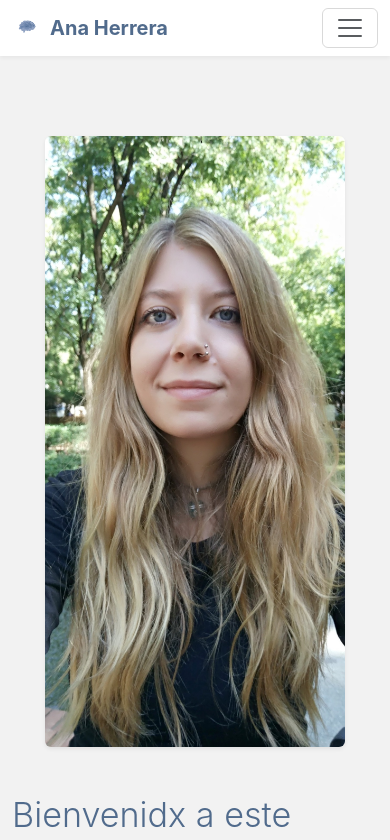
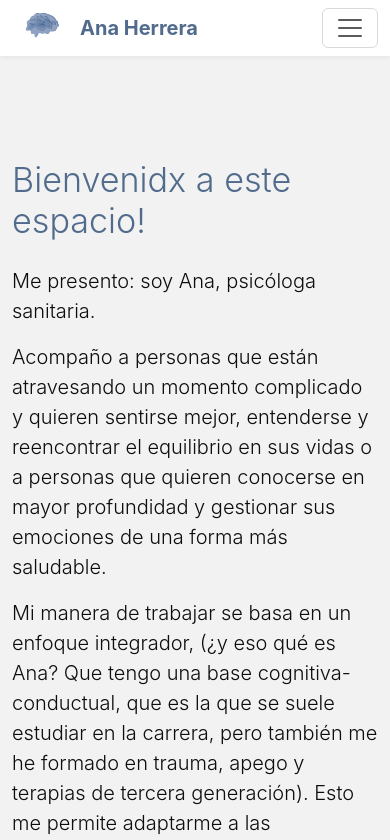
Before and after one commit to fravalpin/hpsico, a React (Vite) app: page / in a window 390 px wide. Shown: the top 840 px of the page. Built offline with nearby package versions, Linux system fonts and the light colour scheme.

Commit message:
fix: adjust logo size in navbar and improve mobile layout in sections

```diff
--- a/src/components/common/NavbarMenu.jsx
+++ b/src/components/common/NavbarMenu.jsx
@@ -8,13 +8,14 @@ const NavbarMenu = () => {
   return (
     <Navbar expanded={expanded} expand="lg" sticky="top" className="bg-white">
       <Container>
-        <Navbar.Brand href="#inicio" onClick={() => setExpanded(false)} className="fw-bold text-primary">
-          <img
-            src={logoImg}
-            height="30"
-            className="d-inline-block align-top me-2"
-            alt="Logo Ana Herrera"
-          />
+        <Navbar.Brand href="#inicio" onClick={() => setExpanded(false)} className="fw-bold text-primary d-flex align-items-center">
+          <div style={{ height: '30px', overflow: 'hidden', display: 'flex', alignItems: 'center' }} className="me-2">
+            <img
+              src={logoImg}
+              style={{ height: '200%', objectFit: 'contain' }}
+              alt="Logo Ana Herrera"
+            />
+          </div>
           Ana Herrera
         </Navbar.Brand>
         <Navbar.Toggle aria-controls="basic-navbar-nav" onClick={() => setExpanded(expanded ? false : "expanded")} />
--- a/src/components/sections/AboutMe.jsx
+++ b/src/components/sections/AboutMe.jsx
@@ -7,7 +7,7 @@ const AboutMe = () => {
   return (
     <SectionWrapper id="sobre-mi">
       <Row className="align-items-center">
-        <Col md={6} className="text-center mb-4 mb-md-0 order-md-last">
+        <Col md={6} className="text-center mb-4 mb-md-0 order-2 order-md-last">
            <Image
             src={aboutImg}
             alt="Retrato de Ana Herrera"
@@ -19,7 +19,7 @@ const AboutMe = () => {
           />
         </Col>
 
-        <Col md={6} className="order-md-first">
+        <Col md={6} className="order-1 order-md-first">
           <h2 className="mb-4">💫 Sobre mí</h2>
 
           <div className="mb-4">
--- a/src/components/sections/Contact.jsx
+++ b/src/components/sections/Contact.jsx
@@ -13,7 +13,7 @@ const Contact = () => {
   return (
     <SectionWrapper id="contacto">
       <Row className="align-items-center">
-        <Col md={6} className="text-center mb-4 mb-md-0">
+        <Col md={6} className="text-center mb-4 mb-md-0 order-2 order-md-1">
           <Image
             src={contactImg}
             alt="Ilustración de contacto"
@@ -25,7 +25,7 @@ const Contact = () => {
           />
         </Col>
 
-        <Col md={6}>
+        <Col md={6} className="order-1 order-md-2">
           <h2 className="mb-4">📞 Contacto</h2>
 
           <div className="mb-4">
--- a/src/components/sections/Hero.jsx
+++ b/src/components/sections/Hero.jsx
@@ -6,7 +6,7 @@ import heroImg from '../../assets/images/ana_psicologa.jpg'
 const Hero = () => {
   return (
     <SectionWrapper id="inicio">
-      <Row className="align-items-center flex-column-reverse flex-md-row">
+      <Row className="align-items-center flex-md-row">
         <Col md={6} className="mt-4 mt-md-0">
           <h1 className="display-4 mb-4">Bienvenidx a este espacio!</h1>
 
--- a/src/components/sections/Services.jsx
+++ b/src/components/sections/Services.jsx
@@ -7,7 +7,7 @@ const Services = () => {
   return (
     <SectionWrapper id="servicios">
       <Row className="align-items-center">
-        <Col md={6} className="text-center mb-4 mb-md-0">
+        <Col md={6} className="text-center mb-4 mb-md-0 order-2 order-md-1">
           <Image
             src={servicesImg}
             alt="Ilustración de servicios de terapia"
@@ -19,7 +19,7 @@ const Services = () => {
           />
         </Col>
 
-        <Col md={6}>
+        <Col md={6} className="order-1 order-md-2">
           <h2 className="mb-4">🌱 Servicios / Terapias</h2>
 
           <p className="lead mb-4">
```
Also changed, not shown: 1 other file (tests, documents, lock files or other folders).
